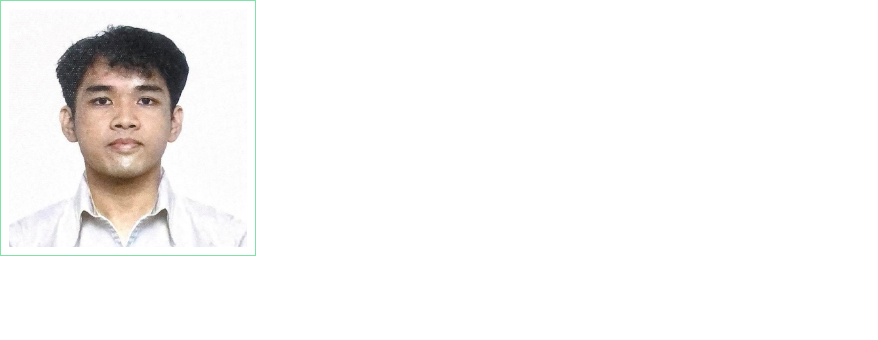
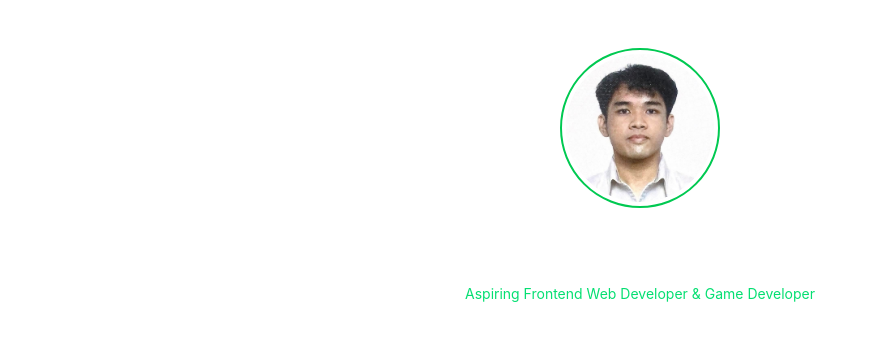
Before and after one commit to LawrenceCorral/portfolio-nuxt, a Nuxt app: page / in a window 1280 px wide. Shown: the top 340 px of the page, without its empty margins (0-878 px from the left). Built offline with nearby package versions, Linux system fonts and the light colour scheme.

Commit message:
Add homepage name and profession heading

```diff
--- a/app/components/Navbar.vue
+++ b/app/components/Navbar.vue
@@ -6,7 +6,6 @@
           border-b border-green-900/50 pb-2 mb-12"
 >
 
---Portolio Name/Branding--
 
 <NuxtLink
   to="/"
@@ -15,7 +14,6 @@
     CORRAL
 </NuxtLink>
 
---Desktop Navigation Links--
 
 <nav
  aria-label="Main Navigation"
@@ -59,7 +57,6 @@
 </NuxtLink>
 </nav>
 
---For Mobile Navigation Links--
 
     <div class="dropdown dropdown-end md:hidden mt-4">
       <button
--- a/app/pages/index.vue
+++ b/app/pages/index.vue
@@ -1,12 +1,25 @@
 <template>
-  <section class ="flex flex-col md:flex-row items-center gap-10">
+  <section class="flex flex-col items-center text-center gap-6 py-12">
 
-    <div class="w-64 h-64 border border-green-500/50 p-2">
-        <img
-            src="/images/home/home-lawrence.jpg"
-            alt="Lawrence Dave S. Corral"
-            class="w-full h-full object-cover"
-            />
+    <div class="w-40 h-40 rounded-full border-2 border-green-500 p-1">
+      <img
+        src="/images/home/home-lawrence.jpg"
+        alt="Lawrence Dave S. Corral"
+        class="w-full h-full rounded-full object-cover"
+      />
     </div>
+
+    <div class="space-y-3">
+
+      <h1 class="font-matrix text-4xl text-white matrix-glow">
+        LAWRENCE DAVE CORRAL
+      </h1>
+
+      <p class="font-jetbrains text-green-400 text-sm">
+        Aspiring Frontend Web Developer & Game Developer
+      </p>
+
+    </div>
+
   </section>
 </template>
```
